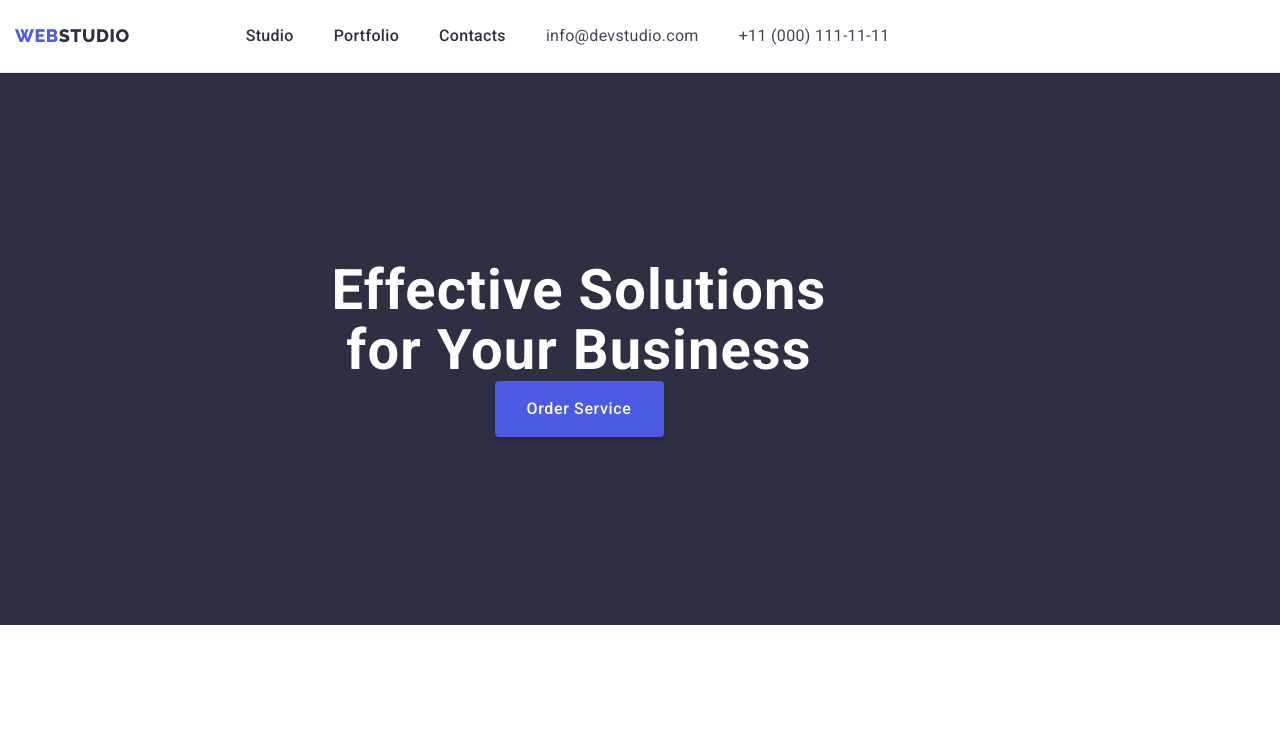
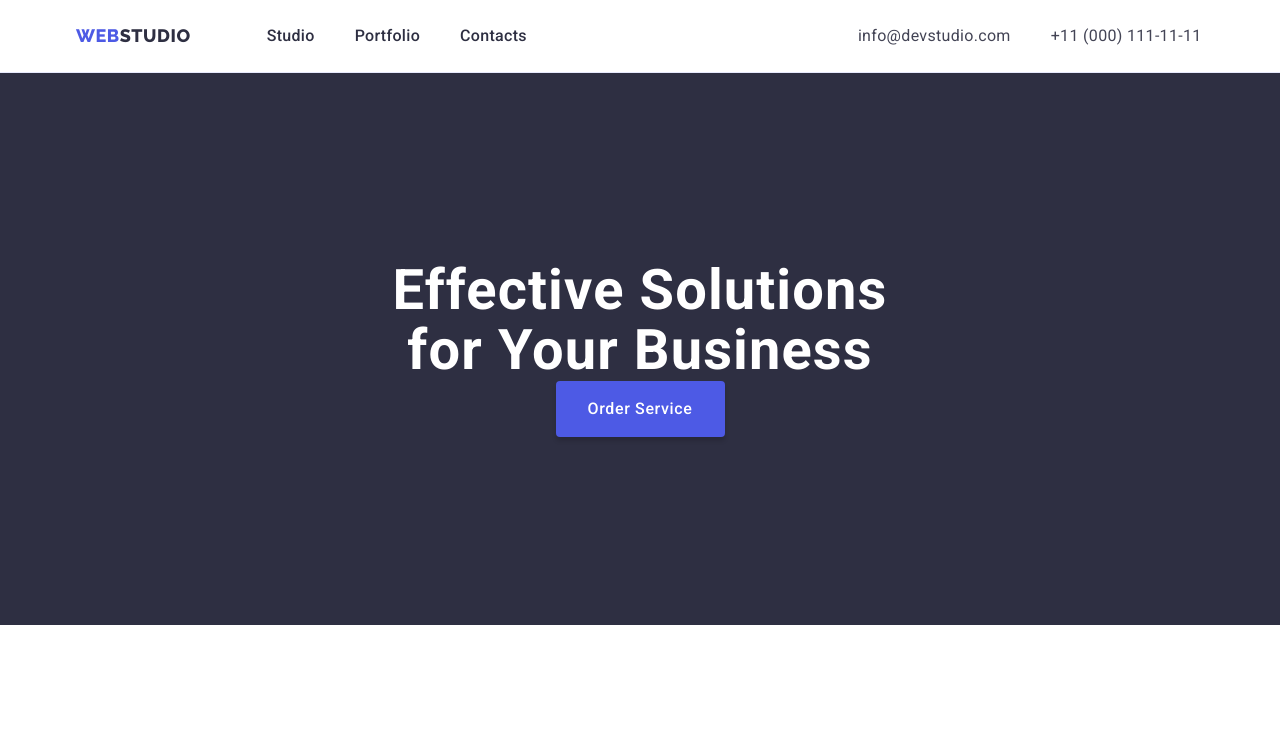
Before and after one commit to AlexTsisser/goit-markup-hw-03, a plain HTML site: page index.html in a window 1280 px wide. Shown: the top 742 px of the page. Drawn offline with nearby package versions, Linux system fonts and the light colour scheme.

Commit message:
the end hw3

```diff
--- a/css/styles.css
+++ b/css/styles.css
@@ -30,9 +30,14 @@ ul {
     margin: 0;
 }
 
+ul {
+    padding-left: 0;
+}
+
 .container {
     width: 1158px;
     padding: 0 15px;
+    margin: 0 auto;
 }
 
 img {
@@ -103,7 +108,7 @@ body {
 .navigate {
     display: flex;
     align-items: center;
-
+    margin-right: 331px;
 }
 
 .nav-link {
@@ -229,7 +234,7 @@ body {
 
 .box {
 
-    flex-basis: calc((100%-72px)/4);
+    flex-basis: calc((100% - 72px) / 4);
 }
 
 .title-first {
@@ -273,7 +278,7 @@ body {
 }
 
 .img-box {
-    flex-basis: calc((100%-3*16)/3);
+    flex-basis: calc((100% - 3 * 16) / 3);
 
 }
 
@@ -306,7 +311,7 @@ body {
 
 .member-team {
 
-    width: calc((100%-72px)/4);
+    width: calc((100% - 72px) / 4);
     background: var(--brand-color-white);
     box-shadow: 0px 1px 6px rgba(46, 47, 66, 0.08), 0px 1px 1px rgba(46, 47, 66, 0.16), 0px 2px 1px rgba(46, 47, 66, 0.08);
     border-radius: 0px 0px 4px 4px;
@@ -417,7 +422,7 @@ body {
 }
 
 .portfolio-list {
-    width: calc((100%-48px)/3);
+    width: calc((100% - 48px) / 3);
 }
 
 .box-app {
```
